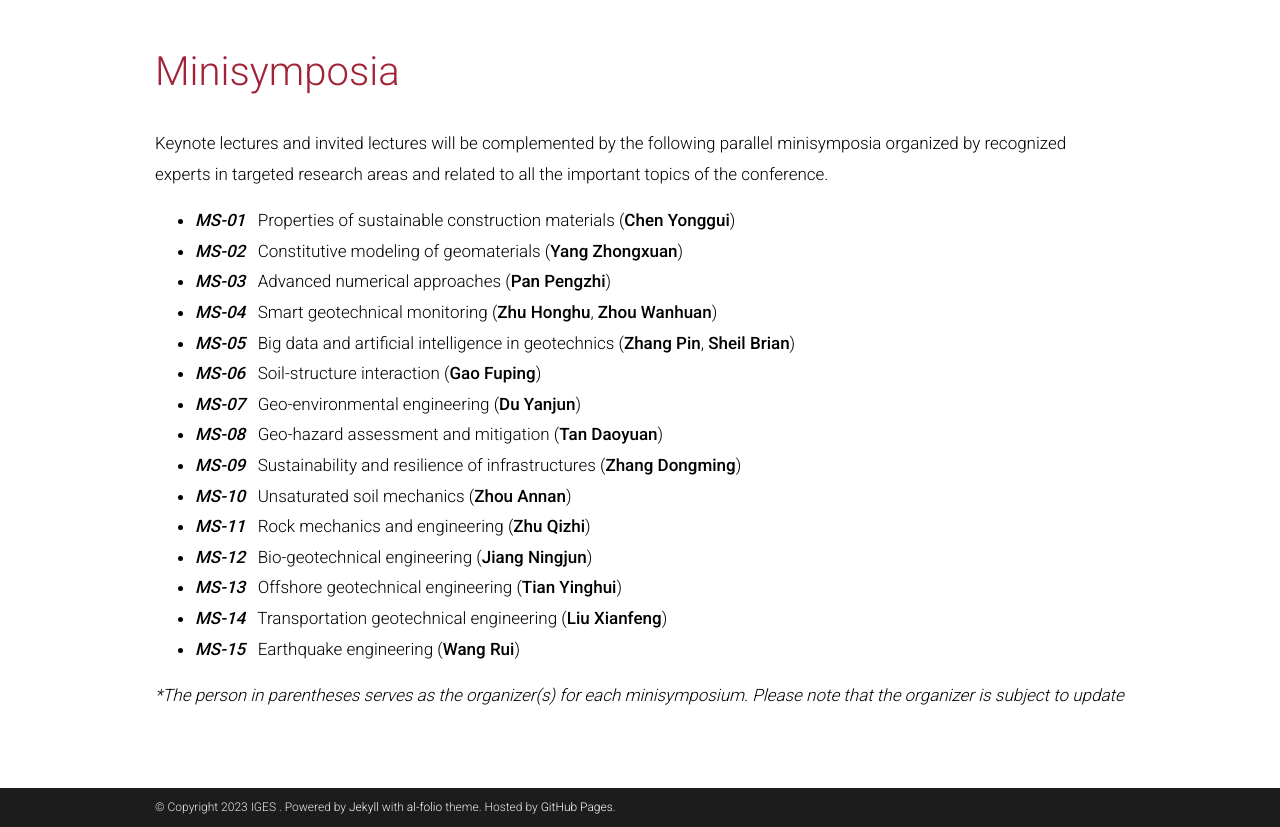
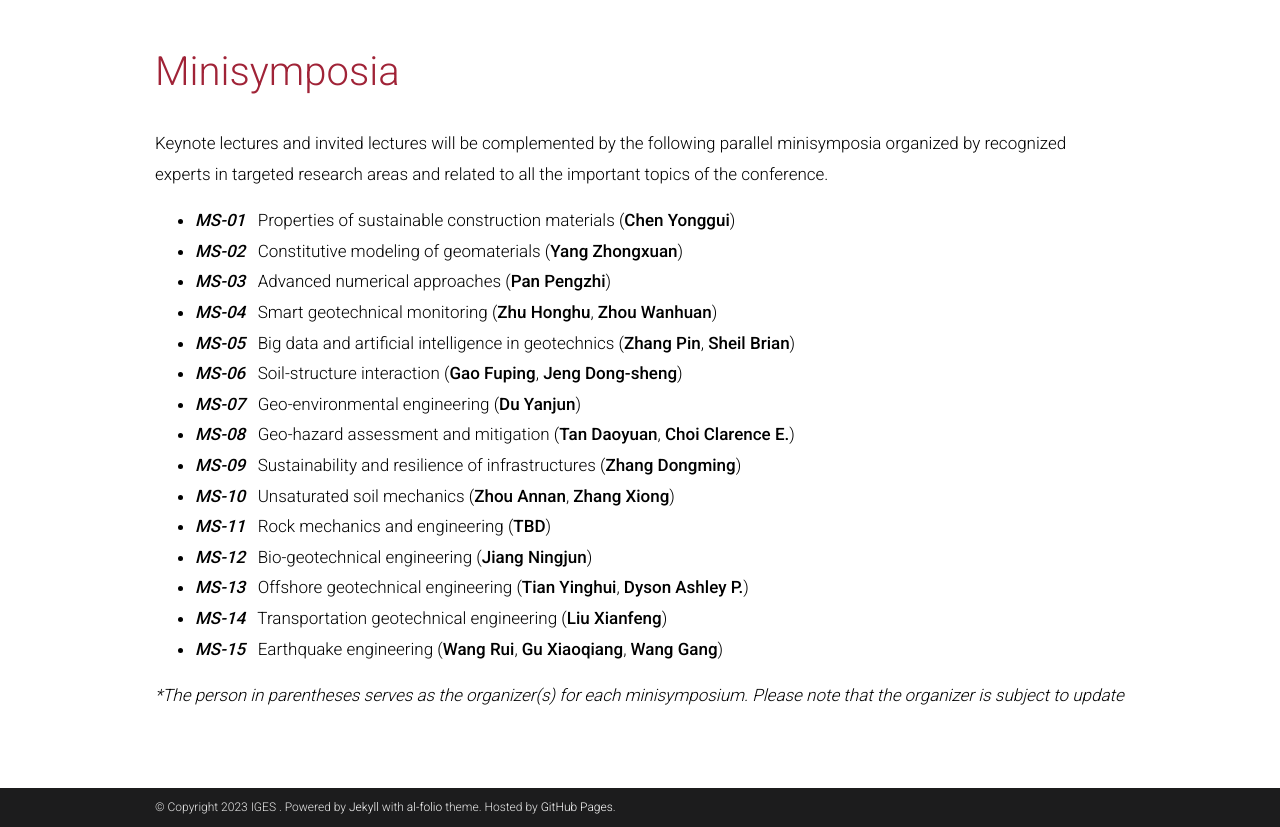
Before and after one commit to iges2023/iges2023.github.io, a Jekyll site: the page built from _pages/minisymposia.md, in a window 1280 px wide and 1223 px high. Shown: the part 396-1223 px from the top of the window. Built offline with Jekyll 4.4.1, drawn with Linux system fonts in a browser that asks for light colours; comment, search, counter and statistics services are not loaded; a style sheet for code colours, icons or effects is not loaded.

```diff
--- a/_pages/minisymposia.md
+++ b/_pages/minisymposia.md
@@ -14,15 +14,15 @@ Keynote lectures and invited lectures will be complemented by the following para
 * ***MS-03*** &nbsp;  Advanced numerical approaches (**Pan Pengzhi**)
 * ***MS-04*** &nbsp;  Smart geotechnical monitoring (**Zhu Honghu**, **Zhou Wanhuan**)
 * ***MS-05*** &nbsp;  Big data and artificial intelligence in geotechnics (**Zhang Pin**, **Sheil Brian**)
-* ***MS-06*** &nbsp;  Soil-structure interaction (**Gao Fuping**)
+* ***MS-06*** &nbsp;  Soil-structure interaction (**Gao Fuping**, **Jeng Dong-sheng**)
 * ***MS-07*** &nbsp;  Geo-environmental engineering (**Du Yanjun**)
-* ***MS-08*** &nbsp;  Geo-hazard assessment and mitigation (**Tan Daoyuan**)
+* ***MS-08*** &nbsp;  Geo-hazard assessment and mitigation (**Tan Daoyuan**, **Choi Clarence E.**)
 * ***MS-09*** &nbsp;  Sustainability and resilience of infrastructures (**Zhang Dongming**)
-* ***MS-10*** &nbsp;  Unsaturated soil mechanics (**Zhou Annan**)
-* ***MS-11*** &nbsp;  Rock mechanics and engineering (**Zhu Qizhi**)
+* ***MS-10*** &nbsp;  Unsaturated soil mechanics (**Zhou Annan**, **Zhang Xiong**)
+* ***MS-11*** &nbsp;  Rock mechanics and engineering (**TBD**)
 * ***MS-12*** &nbsp;  Bio-geotechnical engineering (**Jiang Ningjun**)
-* ***MS-13*** &nbsp;  Offshore geotechnical engineering (**Tian Yinghui**)
+* ***MS-13*** &nbsp;  Offshore geotechnical engineering (**Tian Yinghui**, **Dyson Ashley P.**)
 * ***MS-14*** &nbsp;  Transportation geotechnical engineering (**Liu Xianfeng**)
-* ***MS-15*** &nbsp;  Earthquake engineering (**Wang Rui**)
+* ***MS-15*** &nbsp;  Earthquake engineering (**Wang Rui**, **Gu Xiaoqiang**, **Wang Gang**)
 
 _*The person in parentheses serves as the organizer(s) for each minisymposium. Please note that the organizer is subject to update_
```
Also changed, not shown: _pages/home.md (+2 -2 lines), _pages/speakers.md (+3 -1 lines).
